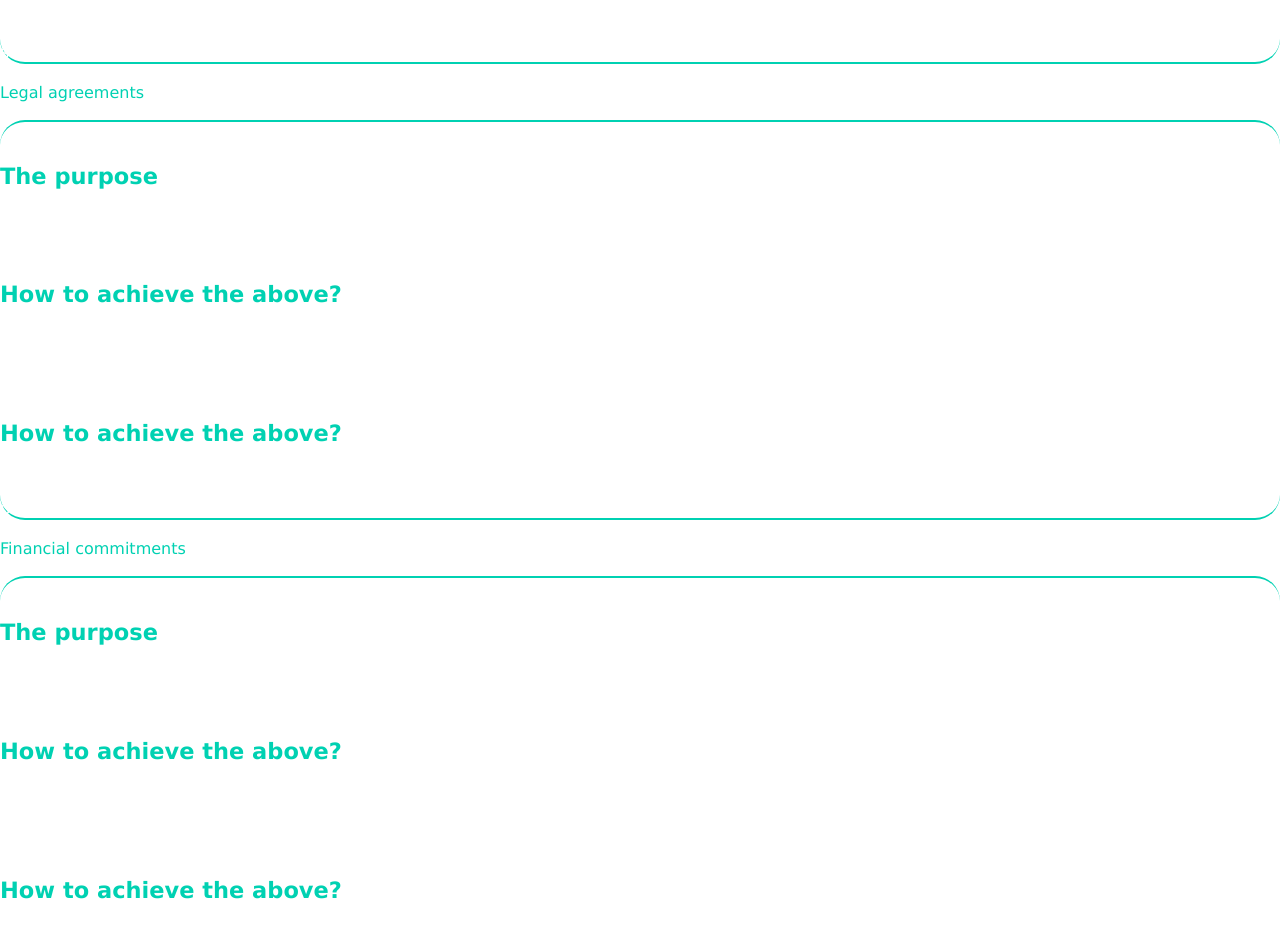
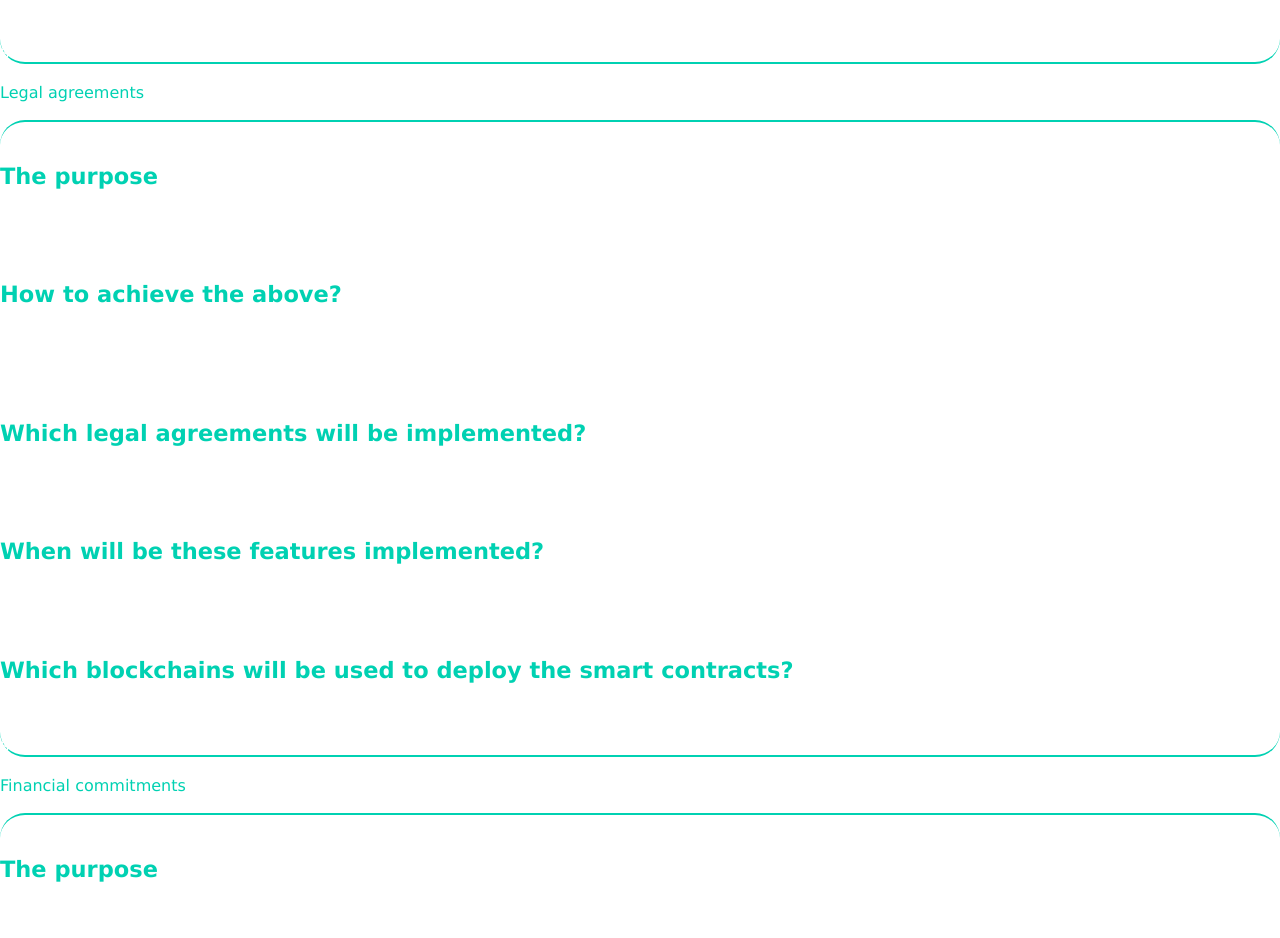
Before and after one commit to farinavito/Web3-Website, a Next.js app: page /use-cases in a window 1280 px wide. Shown: the part 1600-2538 px from the top of the page. Built offline with nearby package versions, Linux system fonts and the light colour scheme.

Commit message:
changed the background color

```diff
--- a/pages/index.js
+++ b/pages/index.js
@@ -17,7 +17,7 @@ const Homepage = () => {
             </Head>
 
 
-            <nav className="navbar has-background-black-ter is-fixed-top">
+            <nav className="navbar has-background-black-bis is-fixed-top">
                 <div className="navbar-menu">
                     <div className="container">
                         <div className="navbar-brand">
@@ -63,7 +63,7 @@ const Homepage = () => {
                 </div>
             </nav>
 
-            <section className="hero is-halfheight has-background-black-ter">
+            <section className="hero is-halfheight has-background-black-bis">
                 <div className="hero-body">
                   <div className="container has-text-centered">
                     <text className="title">
@@ -216,7 +216,7 @@ const Homepage = () => {
                 </div>
             </section>
         <footer>
-        <section className="hero is-small has-background-black-ter">
+        <section className="hero is-small has-background-black-bis">
             <div className="hero-body">
               <div className="container has-text-centered">
                 <div className="columns">
--- a/pages/use-cases.js
+++ b/pages/use-cases.js
@@ -130,16 +130,24 @@ const Cases = () => {
                     Legal agreements
                     </text>
                     <p className="has-text-left pb-6 pt-4 pl-5 mt-5">
-                    <h2>The purpose</h2>
-                        Increasing economies by providing a worldwide system where buyers and sellers can exchange goods without trusting eachother.
+                        <h2>The purpose</h2>
+                        Enabling people to have access to creation of legal agreements with other subjects in their community or worldwide.
+
                         <h2 >How to achieve the above?</h2>
                         By using smart contracts, we make sure that subjects who don't know eachother and
                         don't have physical access to one another, fulfill their obligations to eachother
                         without cheating the system.
-                        <h2 >How to achieve the above?</h2>
-                        By using smart contracts, we make sure that subjects who don't know eachother and
-                        don't have physical access to one another, fulfill their obligations to eachother
-                        without cheating the system.
+
+                        <h2 >Which legal agreements will be implemented?</h2>
+                        We will ask our community to help us find the most usefull legal agreements for them.
+
+                        <h2 >When will be these features implemented?</h2>
+                        We can't provide any exact date. However, we are working on it to provide it as soon as possible.
+
+                        <h2 >Which blockchains will be used to deploy the smart contracts?</h2>
+                        Firstly, the smart contracts will be deployed on the Ethereum mainnet.
+                        After some time we will deploy them to other Ethereum L2 scaling solutions.
+                        We haven't yet decided which scalin solutions will be used.
                     </p>
                   </div>
                 </div>
@@ -166,7 +174,7 @@ const Cases = () => {
                         without cheating the system.
 
                         <h2 >How much commission do we charge?</h2>
-                        We have implemented a feature that lets us to change the commission from 1 to 10**15 weis.
+                        A feature in the smart contract lets us to change the commission from 1 to 10**15 weis.
                         This enables us to respond to rapid changes in supply and demand of our system and other events in the world.
                     </p>
                   </div>
--- a/styles/Homepage.module.css
+++ b/styles/Homepage.module.css
@@ -25,7 +25,7 @@
 }
 
 .main button {
-    background-color: black;
+    background-color: hsl(0, 0%, 7%);
     border: 1px solid hsl(171, 100%, 41%);
     color: hsl(171, 100%, 41%);
 }
```
